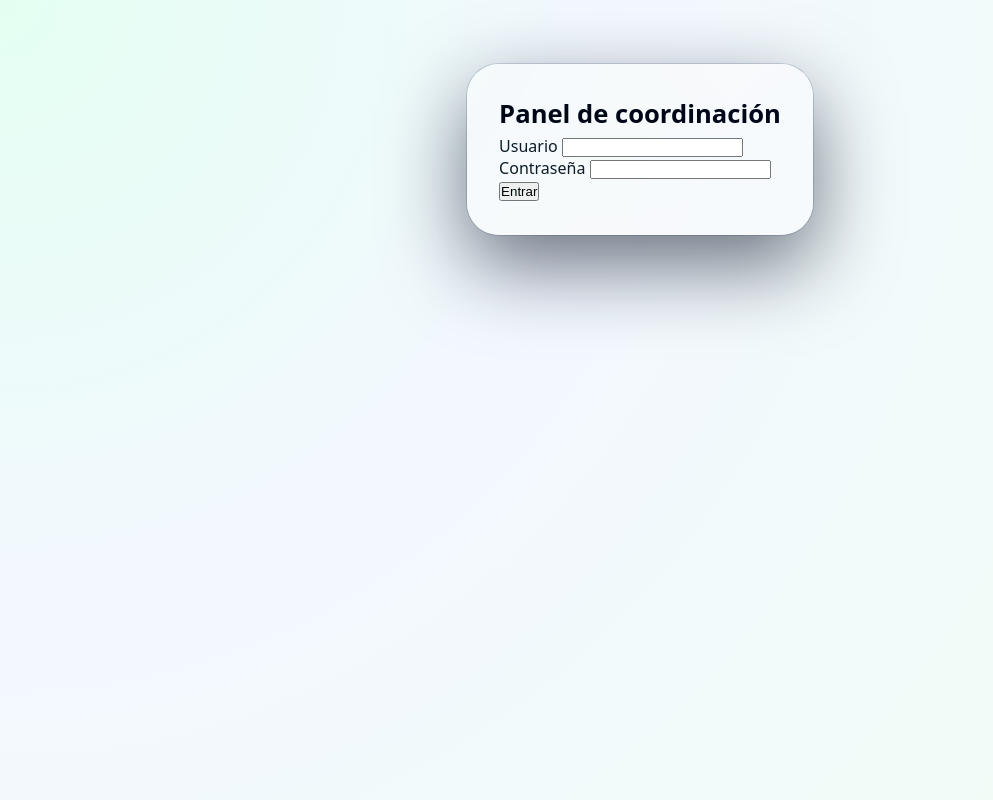
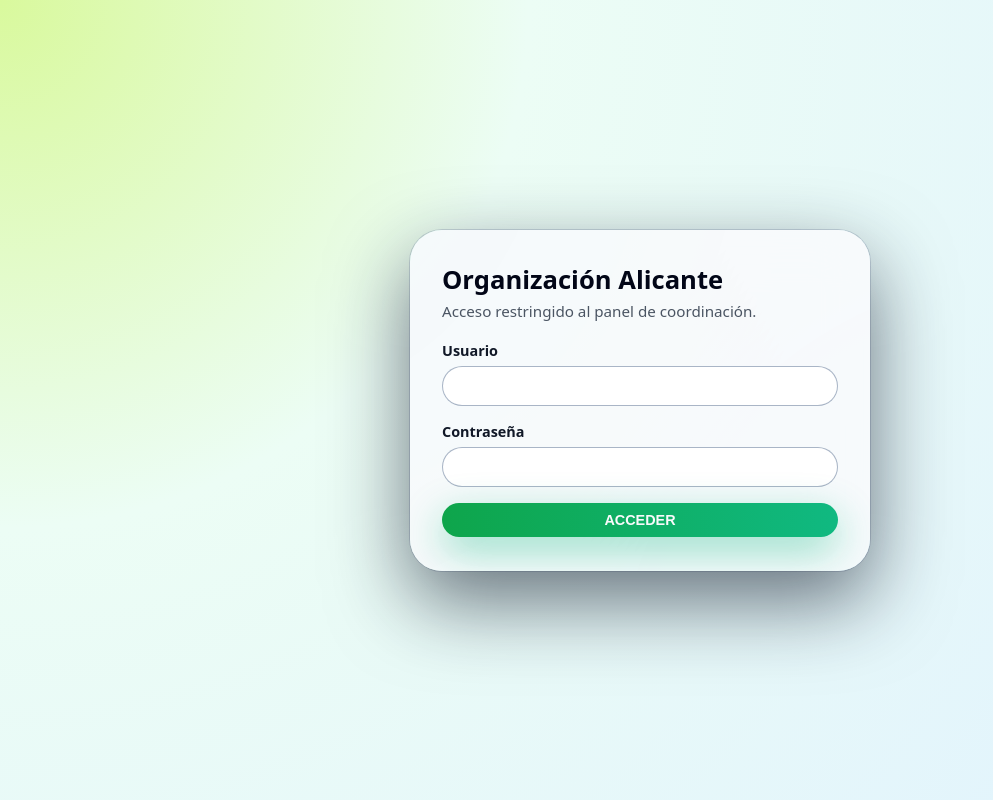
Before and after one commit to AltoVinalopo/ZonaAltoVinalopo, a Flask app: page /auth/login in a window 1280 px wide. Shown: the whole page, without its empty margins (0-993 px from the left). Run offline with Flask 3, Linux system fonts and the light colour scheme.

Commit message:
Update login.html

```diff
--- a/templates/auth/login.html
+++ b/templates/auth/login.html
@@ -1,22 +1,53 @@
-{% extends "base.html" %}
-{% block body %}
+<!doctype html>
+<html lang="es">
+<head>
+  <meta charset="utf-8">
+  <title>Acceso coordinación</title>
+  <meta name="viewport" content="width=device-width, initial-scale=1">
+  <link rel="stylesheet" href="{{ url_for('static', filename='css/main.css') }}">
+</head>
+<body class="login-body">
+  <div class="login-wrapper">
+    <div class="login-inner">
+      <h1 class="login-title">Organización Alicante</h1>
+      <p class="login-subtitle">Acceso restringido al panel de coordinación.</p>
 
-<div class="login-wrapper">
-    <h2 class="login-title">Panel de coordinación</h2>
-
-    <form method="POST">
-        <div class="input-group">
-            <label>Usuario</label>
-            <input type="text" name="username" required>
+      <form method="post">
+        <div class="login-form-group">
+          <label class="login-label" for="username">Usuario</label>
+          <input
+            class="login-input"
+            type="text"
+            id="username"
+            name="username"
+            required
+            autocomplete="username"
+          >
         </div>
 
-        <div class="input-group">
-            <label>Contraseña</label>
-            <input type="password" name="password" required>
+        <div class="login-form-group">
+          <label class="login-label" for="password">Contraseña</label>
+          <input
+            class="login-input"
+            type="password"
+            id="password"
+            name="password"
+            required
+            autocomplete="current-password"
+          >
         </div>
 
-        <button class="btn-login" type="submit">Entrar</button>
-    </form>
-</div>
+        {% if error %}
+        <p style="color:#b91c1c; font-size:0.9rem; margin-top:4px;">{{ error }}</p>
+        {% endif %}
 
-{% endblock %}
+        <div class="login-footer">
+          <button type="submit" class="btn btn-primary" style="width: 100%;">
+            ACCEDER
+          </button>
+        </div>
+      </form>
+    </div>
+  </div>
+</body>
+</html>
```
